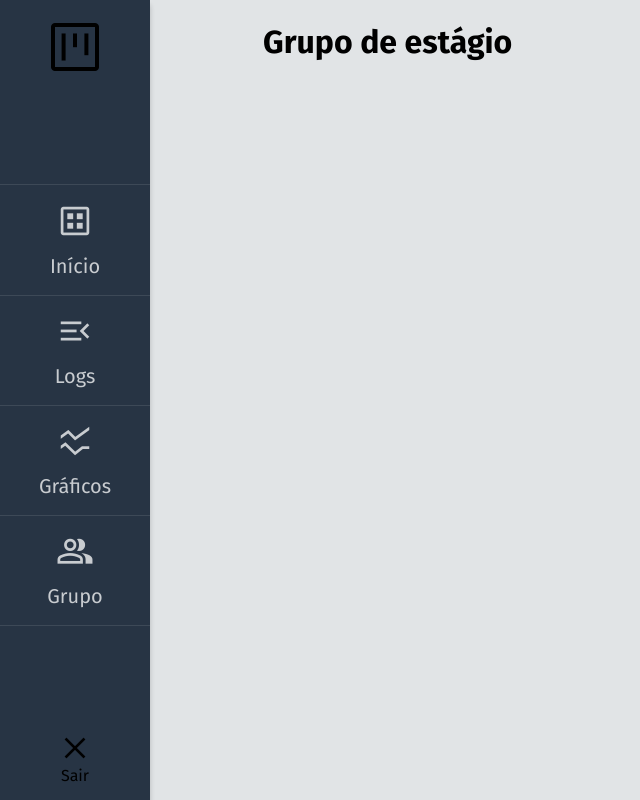
After one commit to DMDC-estagio/Dashboard-server, a Flask app: template templates/dashboard/group.html in a window 1280 px wide. The commit adds this page. Shown: the whole page, without its empty margins (0-640 px from the left). Run offline with Flask 2, Linux system fonts and the light colour scheme; the template is opened without the code that fills it, so the values that code supplies are empty; some libraries are stand-ins or nearby versions.

Commit message:
Feat. Added group route

```diff
--- /dev/null
+++ b/templates/dashboard/group.html
@@ -0,0 +1,13 @@
+{% extends "/index.html" %}
+
+{% from "dashboard/components/info-block.jinja" import mesure_block with context %}
+
+{% block stylesheets %}
+<link rel="stylesheet" href="{{ url_for('static', filename='./mesure_block/block.css') }}">
+{% endblock %}
+
+{% block content %}
+
+<h1>Grupo de estágio</h1>
+
+{% endblock %}
--- a/templates/navbar/navgator.html
+++ b/templates/navbar/navgator.html
@@ -21,7 +21,7 @@
       </span>
     Gráficos
   </a>
-  <a href="">
+  <a href="grupo">
     <span class="material-symbols-outlined">
       group
       </span>
```
